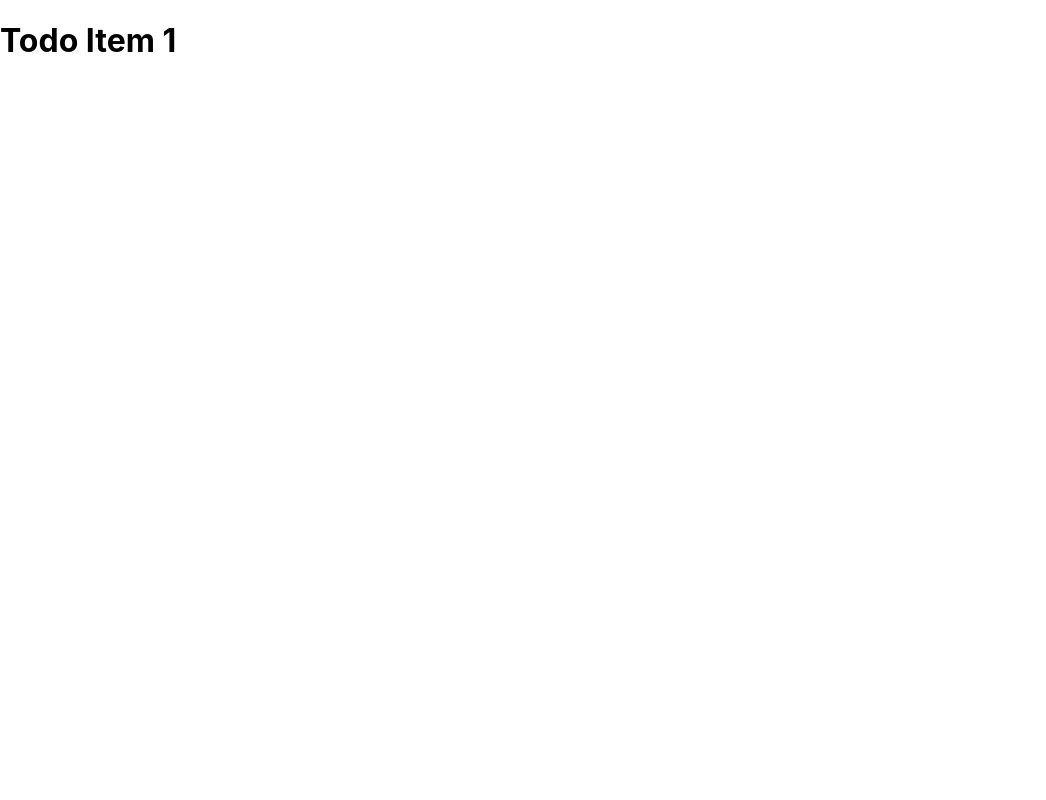
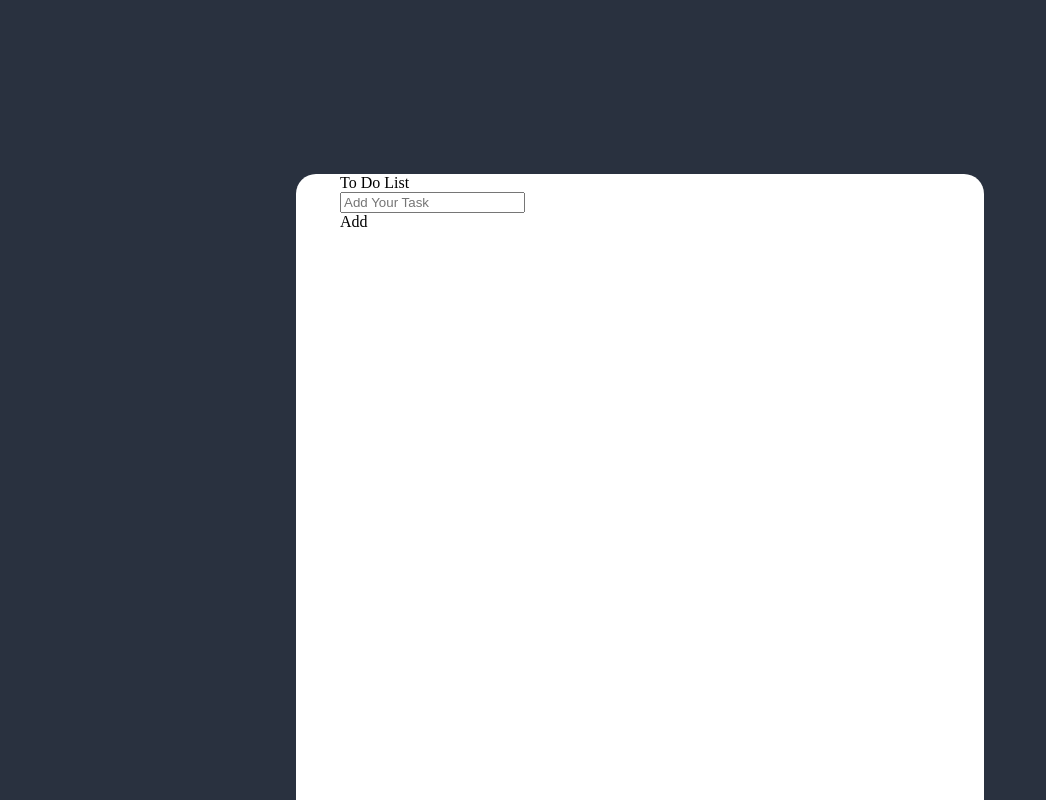
Before and after one commit to anushka1610-yadav/To-Do-List-in-React, a React (Create React App) app: page / in a window 1280 px wide. Shown: the top 800 px of the page, without its empty margins (0-1046 px from the left). Built offline with nearby package versions, Linux system fonts and the light colour scheme.

Commit message:
added the basic stucture

```diff
--- a/src/components/Css/Todo.css
+++ b/src/components/Css/Todo.css
@@ -0,0 +1,13 @@
+.todo{
+    width: 600px;
+    min-height: 732px;
+    border-radius: 20px;
+    background: #fff;
+    margin: auto;
+    margin-top: 174px;
+    display: flex;
+    flex-direction: column;
+    padding: 0px 44px;
+    padding-bottom: 30px;
+    margin-bottom: 100px;
+}
--- a/src/components/Todo.jsx
+++ b/src/components/Todo.jsx
@@ -3,7 +3,16 @@ import TodoItems from "./TodoItems";
 
 const Todo = () => {
     return (
-        <TodoItems />
+        <div className="todo">
+            <div className="todo-header">To Do List</div>
+            <div className="todo-add">
+                <input type="text" placeholder='Add Your Task' className="todo-input" />
+                <div className="todo-add-btn">Add</div>
+            </div>
+            <div className="todo-list">
+
+            </div>
+        </div>
     )
 }
 
--- a/src/index.css
+++ b/src/index.css
@@ -1,13 +1,3 @@
 body {
-  margin: 0;
-  font-family: -apple-system, BlinkMacSystemFont, 'Segoe UI', 'Roboto', 'Oxygen',
-    'Ubuntu', 'Cantarell', 'Fira Sans', 'Droid Sans', 'Helvetica Neue',
-    sans-serif;
-  -webkit-font-smoothing: antialiased;
-  -moz-osx-font-smoothing: grayscale;
+  background: #29313F;
 }
-
-code {
-  font-family: source-code-pro, Menlo, Monaco, Consolas, 'Courier New',
-    monospace;
-}
```
